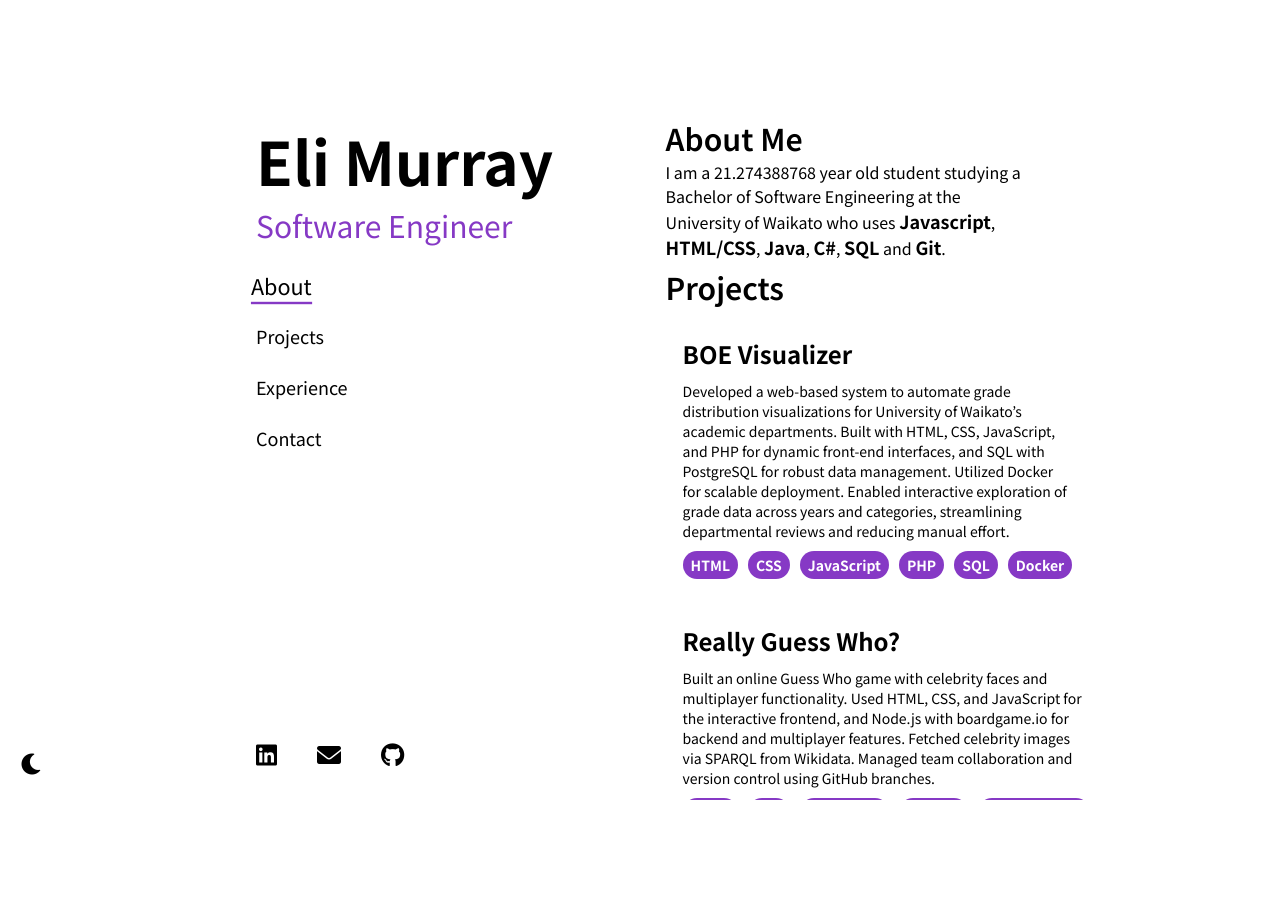
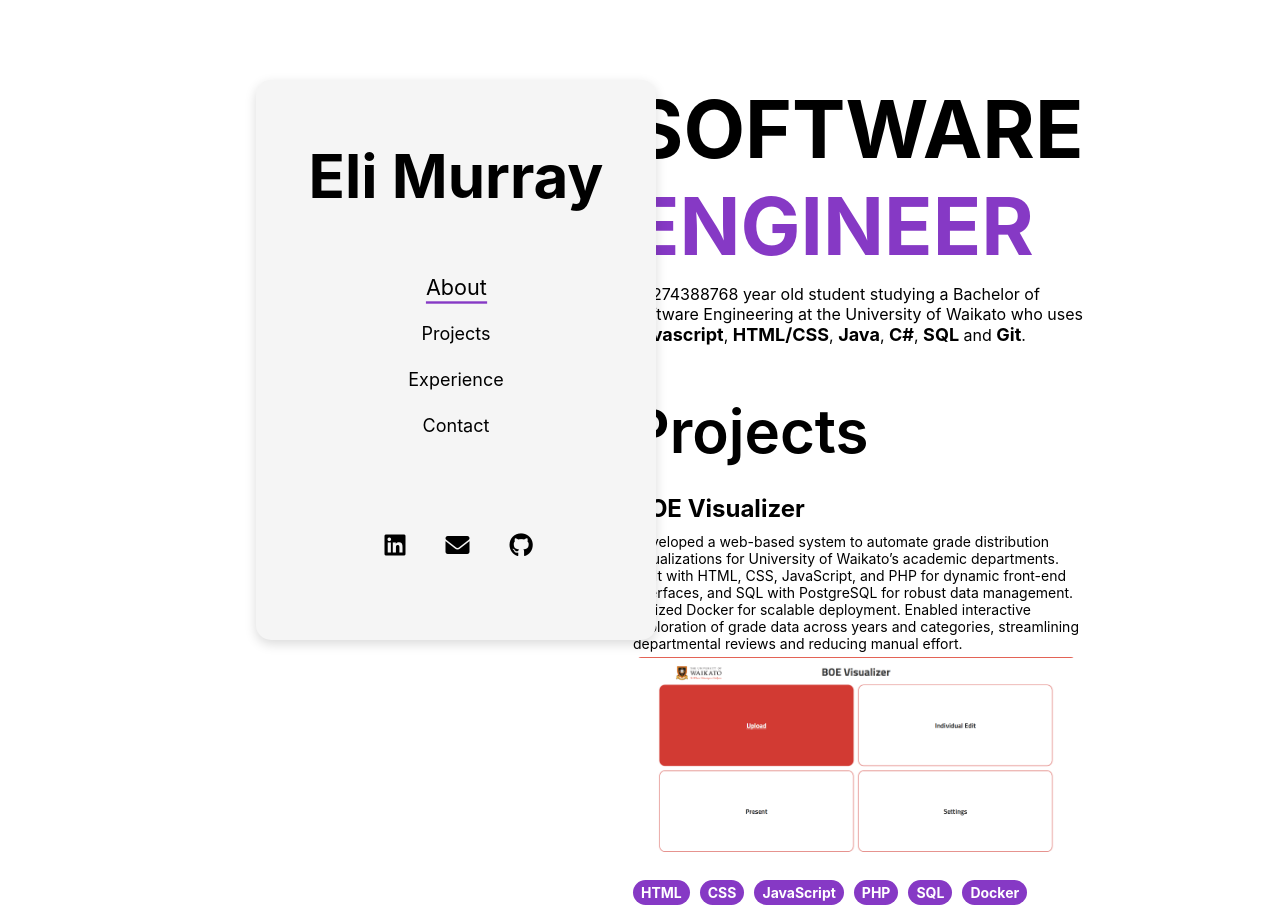
Before and after one commit to Elimurray/Portfolio, a plain HTML site: page index.html in a window 1280 px wide. Shown: the top 908 px of the page. Before the commit the page ends 800 px from the top, so only its background shows below. Drawn offline with Linux system fonts and the light colour scheme.

Commit message:
changed format to floating sidebar, change sizes and added photos

```diff
--- a/index.html
+++ b/index.html
@@ -18,19 +18,13 @@
 </head>
 
 <body>
-    <div id="loading-screen">
-        <div class="loader">
-            <h1></h1>
 
-        </div>
-    </div>
-    <div id="header">
+    <aside id="sidebar">
         <div class="container">
             <div class="header-text">
                 <h1>
                     Eli Murray
                 </h1>
-                <p>Software Engineer</p>
 
             </div>
             <nav>
@@ -49,24 +43,29 @@
                 <a href="mailto:eli.murr04@gmail.com"><i class="fas fa-envelope"></i></a>
                 <a href="https://github.com/Elimurray" target="_blank"><i class="fab fa-github"></i></a>
             </div>
-            <div id="dark-mode-toggle">
+            <!-- <div id="dark-mode-toggle">
                 <i id="mode-icon" class="fas fa-moon"></i>
 
-            </div>
+            </div> -->
 
 
         </div>
-    </div>
+    </aside>
     <div id="main-content">
         <section id="about">
-            <h1 class="sub-title">About Me</h1>
-            <p>I am a <span id="age-display"></span> year old student studying
+            <h1 class="title-0">SOFTWARE</h1>
+            <h1 class="title-1">ENGINEER</h1>
+
+            <div class = "about-text">
+                <p><span id="age-display"></span> year old student studying
                 a Bachelor of Software Engineering at the University of Waikato who uses
                 <span id="lanuages">
                     <a href="#">Javascript</a>, <a href="#">HTML/CSS</a>,
                     <a href="#">Java</a>, <a href="#">C#</a>,
                     <a href="#">SQL</a> and <a href="#">Git</a>.
             </p>
+            </div>
+
             </span>
 
         </section>
@@ -77,6 +76,10 @@
                 <div class="project-info">
                     <h2 class="project-title">BOE Visualizer</h2>
                     <p class="project-description">Developed a web-based system to automate grade distribution visualizations for University of Waikato’s academic departments. Built with HTML, CSS, JavaScript, and PHP for dynamic front-end interfaces, and SQL with PostgreSQL for robust data management. Utilized Docker for scalable deployment. Enabled interactive exploration of grade data across years and categories, streamlining departmental reviews and reducing manual effort.</p>
+                    <div class="project-image">
+                        <img src="/images/BOE.png">
+                    </div>
+
                     <div class="languages">
                         <span class="language-bubble">HTML</span>
                         <span class="language-bubble">CSS</span>
@@ -91,6 +94,9 @@
                 <div class="project-info">
                     <h2 class="project-title">Really Guess Who?</h2>
                     <p class="project-description">Built an online Guess Who game with celebrity faces and multiplayer functionality. Used HTML, CSS, and JavaScript for the interactive frontend, and Node.js with boardgame.io for backend and multiplayer features. Fetched celebrity images via SPARQL from Wikidata. Managed team collaboration and version control using GitHub branches.</p>
+                    <div class="project-image">
+                        <img src="/images/guess.png">
+                    </div>
                     <div class="languages">
                         <span class="language-bubble">HTML</span>
                         <span class="language-bubble">CSS</span>
--- a/styles/style.css
+++ b/styles/style.css
@@ -9,7 +9,7 @@
   --border-color: #cccccc;
 
   /* Fonts */
-  --main-font: "Roboto Mono", monospace;
+  --main-font: "Poppins", sans-serif;
   --heading-font-size: 60px;
   --subheading-font-size: 40px;
   --body-font-size: 18px;
@@ -22,7 +22,7 @@
 * {
   margin: 0;
   padding: 0;
-  font-family: "Noto Sans JP", sans-serif;
+  font-family: "Inter", sans-serif;
   box-sizing: border-box;
 }
 
@@ -102,37 +102,57 @@
 body {
   background: #ffffff;
   color: rgb(0, 0, 0);
-  display: flex;
+  display: block; /* Remove flex row */
+  height: auto; /* Allow natural height */
+  overflow: visible; /* Remove hidden overflow */
   flex-direction: row;
-  height: 100vh;
-  overflow: hidden;
+
   transition: background-color 0.3s ease, color 0.3s ease;
   cursor: url("/images/cursor.png");
 }
 
-#header {
-  width: 50%;
-  color: rgb(0, 0, 0);
-
-  padding: 96px 0;
-  padding-left: 20%;
-
-  box-sizing: border-box;
-  height: 100vh;
+#sidebar {
+  position: fixed;
+  color: #000000; /* Black text for contrast */
+  top: 10%;
+  left: 20%;
+  border-radius: 15px;
+  width: 400px;
+  height: 70vh;
+  background: #f5f5f5; /* Soft Google grey */
+  padding: 40px 20px;
   display: flex;
   flex-direction: column;
   justify-content: space-between;
+  box-shadow: 0 4px 12px rgba(0, 0, 0, 0.15); /* Enhanced shadow for pop */
+}
+
+#sidebar .container {
+  width: 100%; /* Ensure container spans sidebar width */
+  display: flex;
+  flex-direction: column;
+  align-items: center; /* Center all content horizontally */
+  text-align: center; /* Center text within elements */
+  height: 100%;
+}
+
+#sidebar nav {
+  margin-top: 40px; /* Space from header-text */
+}
+
+#sidebar .social-icons {
+  position: static; /* Remove fixed */
+  margin-top: auto; /* Push to bottom */
+  margin-bottom: 40px;
+  padding-left: 25px;
 }
 
 #main-content {
-  width: 50%;
-  padding: 96px 0px;
-  padding-left: 2%;
-  padding-right: 20%;
-
-  box-sizing: border-box;
-  height: 100vh;
-  overflow-y: auto; /* Enable vertical scrollbar when content overflows */
+  margin-left: 45%;
+  margin-right: 10%;
+  width: 70vh;
+  padding: 60px 40px; /* More breathing room */
+  overflow-y: visible; /* No need for auto if body is auto */
 }
 
 nav {
@@ -325,14 +345,28 @@ nav ul li a.active::after {
   margin-top: 20px;
   color: rgb(0, 0, 0);
 }
+#about p {
+  padding-left: 15px;
+  padding-bottom: 15px;
+}
 
-.row {
+.title-0 {
+  font-size: 80px;
+  padding-left: 15px;
+}
+.title-1 {
+  font-size: 80px;
+  padding-left: 15px;
+  padding-bottom: 10px;
+  color: var(--hover-color);
 }
 
 .sub-title {
-  font-size: 30px;
+  font-size: 60px;
   font-weight: 600;
   color: #000000;
+  padding-left: 15px;
+  padding-top: 30px;
 }
 
 #lanuages a {
@@ -346,7 +380,6 @@ nav ul li a.active::after {
 
 #lanuages a:hover {
   color: var(--hover-color);
-  transform: scale(1.1);
 }
 
 /* Projects */
@@ -387,18 +420,15 @@ nav ul li a.active::after {
 }
 
 .project-image img {
-  max-width: 250px;
+  width: 100%;
   height: auto;
   border-radius: 8px;
   transition: transform 0.3s ease;
+  padding: 5px;
 }
 
 .project:hover {
   box-shadow: 0 8px 16px rgba(0, 0, 0, 0.2); /* Adds a shadow for lifted effect */
-}
-
-.project:hover .project-image img {
-  transform: scale(1.05); /* Retains the image scaling effect */
 }
 
 .project:hover .project-title {
```
Also changed, not shown: images/BOE.png (added), images/cursor.png (deleted), images/guess.png (added).
